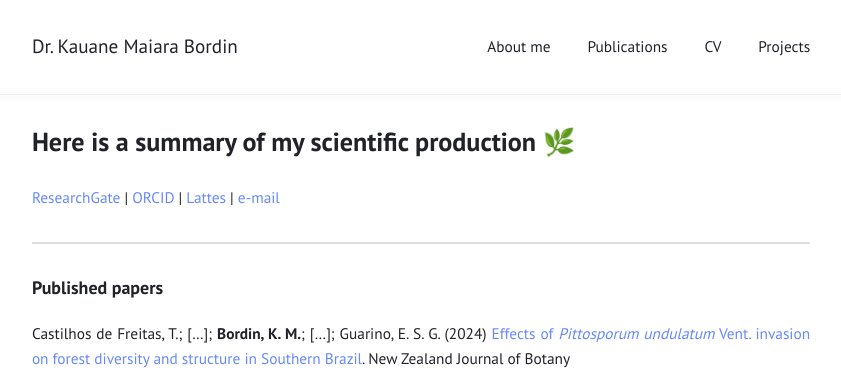
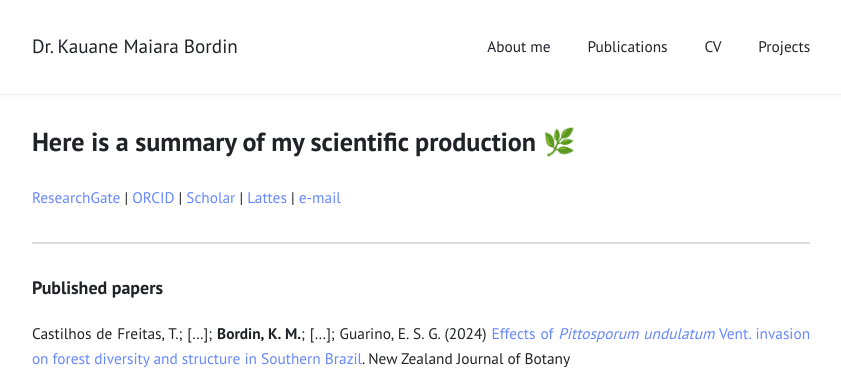
Before and after one commit to kmbordin/kmbordin.github.io, a Jekyll site: the page built from publications.md, in a window 1280 px wide. Shown: the top 382 px of the page, without its empty margins (219-1060 px from the left). Built offline with Jekyll 4.4.1, drawn with Linux system fonts in a browser that asks for light colours; our own code applies the rules of GitHub Pages for plain Markdown files.

Commit message:
add scholar profile

```diff
--- a/publications.md
+++ b/publications.md
@@ -2,8 +2,7 @@
 title: "Here is a summary of my scientific production 🌿"
 ---
 
-
-[ResearchGate](https://www.researchgate.net/profile/Kauane-Bordin) \| [ORCID](https://orcid.org/0000-0003-3871-6293) \| [Lattes](http://lattes.cnpq.br/0142759261071759) \| [e-mail](mailto:kauanembordin@gmail.com)
+[ResearchGate](https://www.researchgate.net/profile/Kauane-Bordin) \| [ORCID](https://orcid.org/0000-0003-3871-6293) \| [Scholar](https://scholar.google.com/citations?user=RwJPjaEAAAAJ&hl=pt-BR&oi=ao) \| [Lattes](http://lattes.cnpq.br/0142759261071759) \| [e-mail](mailto:kauanembordin@gmail.com)
 
 ------------------------------------------------------------------------
 
```
